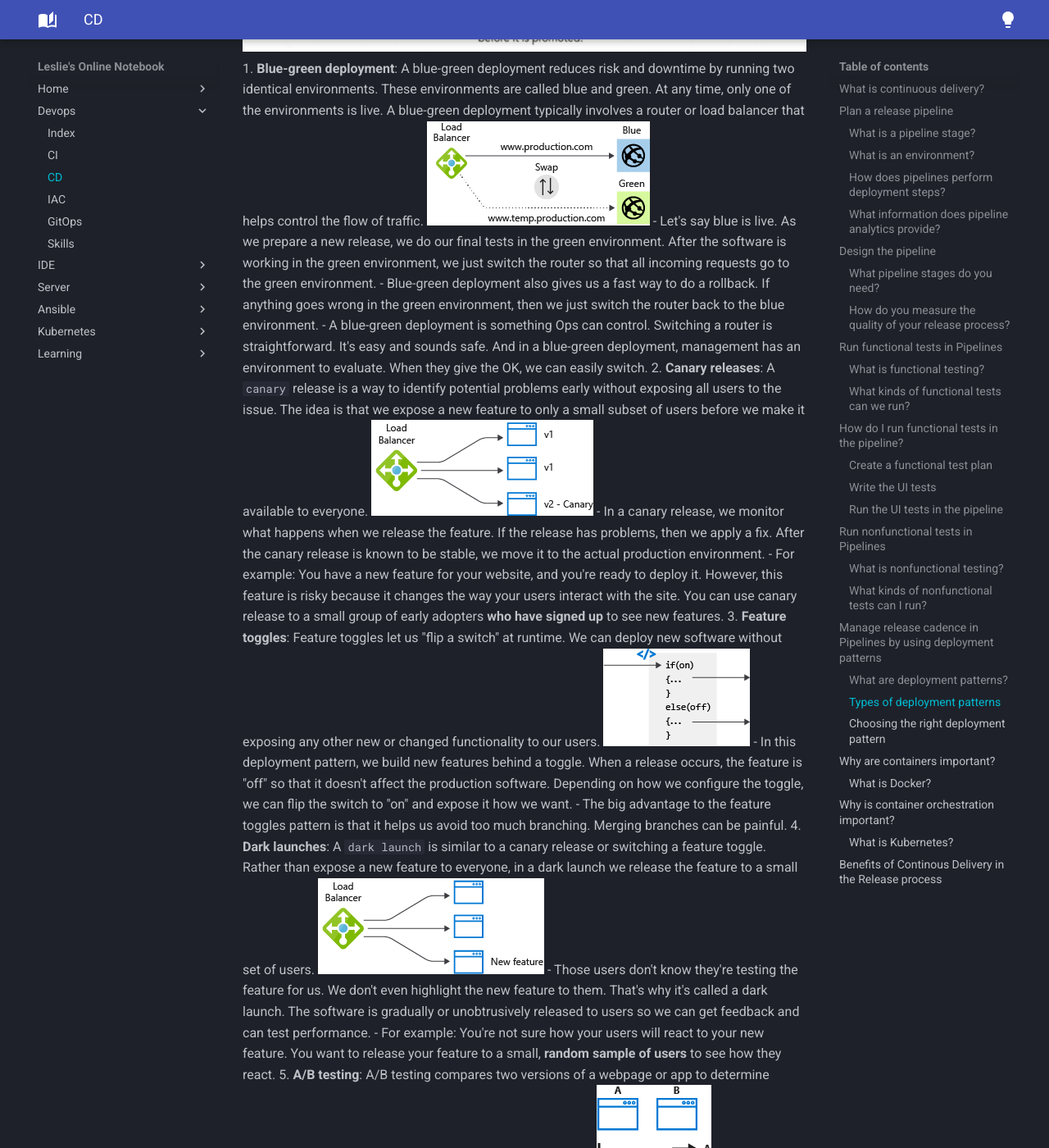
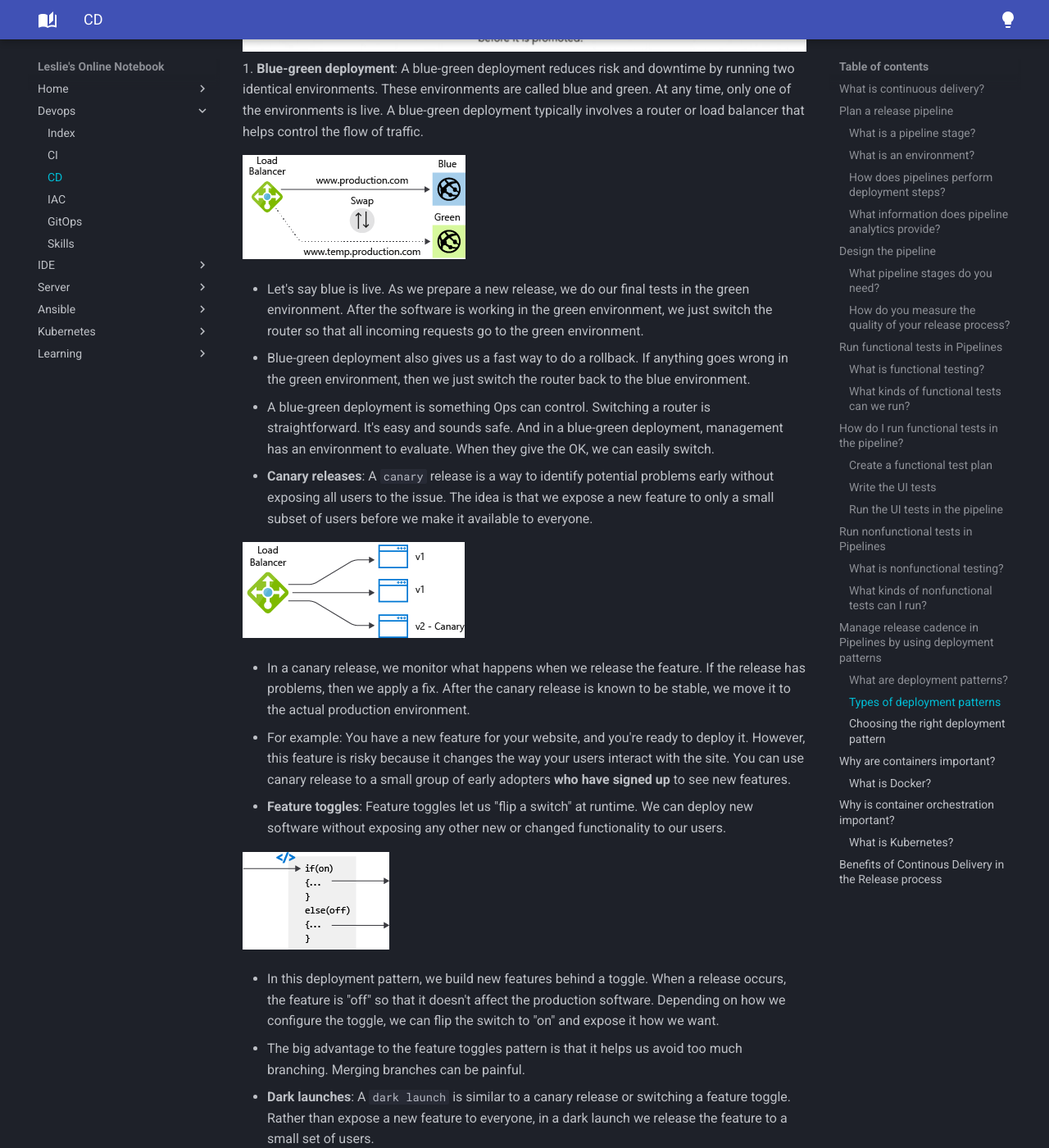
Before and after one commit to leslieclif/notebook, an MkDocs documentation site: the page built from docs/devops/cd.md, in a window 1280 px wide and 1400 px high, scrolled down 11450 px. Shown: the whole window at 82% size. Built offline with MkDocs 1.6.1 and Material for MkDocs 9.7.7, drawn with Linux system fonts in a browser that asks for light colours; some of the changed text lies outside the part shown.

Commit message:
Updated text formatting to Devops chapter

```diff
--- a/docs/devops/cd.md
+++ b/docs/devops/cd.md
@@ -180,29 +180,41 @@
 - Another advantage of a deployment pattern is that it gives us a chance to run tests that should really happen in production.
 ## Types of deployment patterns
 ![Deployment-Strategies](../assets/images/deployment-strategies.png)
-1. **Blue-green deployment**: A blue-green deployment reduces risk and downtime by running two identical environments. These environments are called blue and green. At any time, only one of the environments is live. A blue-green deployment typically involves a router or load balancer that helps control the flow of traffic.
+1. **Blue-green deployment**: A blue-green deployment reduces risk and downtime by running two identical environments. These environments are called blue and green. At any time, only one of the environments is live. A blue-green deployment typically involves a router or load balancer that helps control the flow of traffic.<br>
+
 ![Blue-green-deployment](../assets/images/blue-green-deployment.png)
+
 - Let's say blue is live. As we prepare a new release, we do our final tests in the green environment. After the software is working in the green environment, we just switch the router so that all incoming requests go to the green environment.
 - Blue-green deployment also gives us a fast way to do a rollback. If anything goes wrong in the green environment, then we just switch the router back to the blue environment.
 - A blue-green deployment is something Ops can control. Switching a router is straightforward. It's easy and sounds safe. And in a blue-green deployment, management has an environment to evaluate. When they give the OK, we can easily switch.
-2. **Canary releases**: A `canary` release is a way to identify potential problems early without exposing all users to the issue. The idea is that we expose a new feature to only a small subset of users before we make it available to everyone.
+2. **Canary releases**: A `canary` release is a way to identify potential problems early without exposing all users to the issue. The idea is that we expose a new feature to only a small subset of users before we make it available to everyone.<br>
+
 ![Canary-deployment](../assets/images/canary-deployment.png)
+
 - In a canary release, we monitor what happens when we release the feature. If the release has problems, then we apply a fix. After the canary release is known to be stable, we move it to the actual production environment.
 - For example: You have a new feature for your website, and you're ready to deploy it. However, this feature is risky because it changes the way your users interact with the site. You can use canary release to a small group of early adopters **who have signed up** to see new features.
-3. **Feature toggles**: Feature toggles let us "flip a switch" at runtime. We can deploy new software without exposing any other new or changed functionality to our users.
+3. **Feature toggles**: Feature toggles let us "flip a switch" at runtime. We can deploy new software without exposing any other new or changed functionality to our users.<br>
+
 ![Feature-toggles](../assets/images/feature-toggles.png)
+
 - In this deployment pattern, we build new features behind a toggle. When a release occurs, the feature is "off" so that it doesn't affect the production software. Depending on how we configure the toggle, we can flip the switch to "on" and expose it how we want.
 - The big advantage to the feature toggles pattern is that it helps us avoid too much branching. Merging branches can be painful.
-4. **Dark launches**: A `dark launch` is similar to a canary release or switching a feature toggle. Rather than expose a new feature to everyone, in a dark launch we release the feature to a small set of users.
+4. **Dark launches**: A `dark launch` is similar to a canary release or switching a feature toggle. Rather than expose a new feature to everyone, in a dark launch we release the feature to a small set of users.<br>
+
 ![Dark-launches](../assets/images/dark-launches.png)
+
 - Those users don't know they're testing the feature for us. We don't even highlight the new feature to them. That's why it's called a dark launch. The software is gradually or unobtrusively released to users so we can get feedback and can test performance.
 - For example: You're not sure how your users will react to your new feature. You want to release your feature to a small, **random sample of users** to see how they react.
-5. **A/B testing**: A/B testing compares two versions of a webpage or app to determine which one performs better. A/B testing is like an experiment.
+5. **A/B testing**: A/B testing compares two versions of a webpage or app to determine which one performs better. A/B testing is like an experiment. <br>
+
 ![A-B-testing](../assets/images/a-b-testing.png)
+
 - In A/B testing, we randomly show users two or more variations of a page. Then we use statistical analysis to decide which variation performs better for our goals.
 - For example: The marketing team has asked you to add a banner to your company's website. They have two versions of this banner. They want to know which version produces more clickthroughs. You can use A/B testing deployment pattern to help the marketing team identify the better version.
-6. **Progressive-exposure deployment**: Progressive-exposure deployment is sometimes called ring-based deployment. It's another way to limit how changes affect users while making sure that those changes are valid in a production environment.
+6. **Progressive-exposure deployment**: Progressive-exposure deployment is sometimes called ring-based deployment. It's another way to limit how changes affect users while making sure that those changes are valid in a production environment. <br>
+
 ![Progressive-exposure-deployment](../assets/images/progressive-exposure-deployment.png)
+
 - Rings are basically an extension of the canary stage. The canary release releases to a stage to measure effect. Adding another ring is essentially the same idea.
 - In a ring-based deployment, we deploy changes to risk-tolerant customers first. Then we progressively roll out to a larger set of customers.
 ## Choosing the right deployment pattern
```
Also changed, not shown: docs/devops/index.md (+4 -3 lines).
